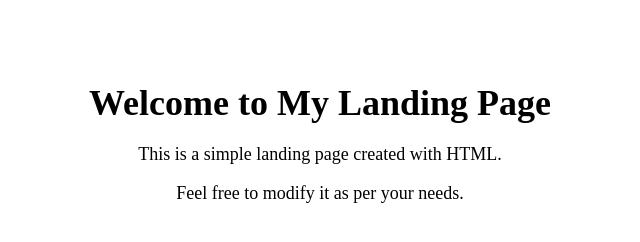
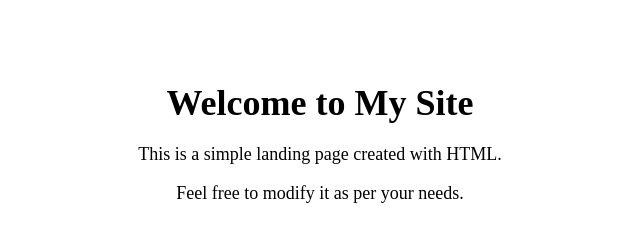
Before and after one commit to bodie1925/SampleRepo, a plain HTML site: page index.htm in a window 1280 px wide. Shown: the whole page, without its empty margins (320-960 px from the left). Drawn offline with Linux system fonts and the light colour scheme.

Commit message:
change Landing page to Site

```diff
--- a/index.htm
+++ b/index.htm
@@ -18,7 +18,7 @@
     </style>
 </head>
 <body>
-    <h1>Welcome to My Landing Page</h1>
+    <h1>Welcome to My Site</h1>
     <p>This is a simple landing page created with HTML.</p>
     <p>Feel free to modify it as per your needs.</p>
 </body>
```
